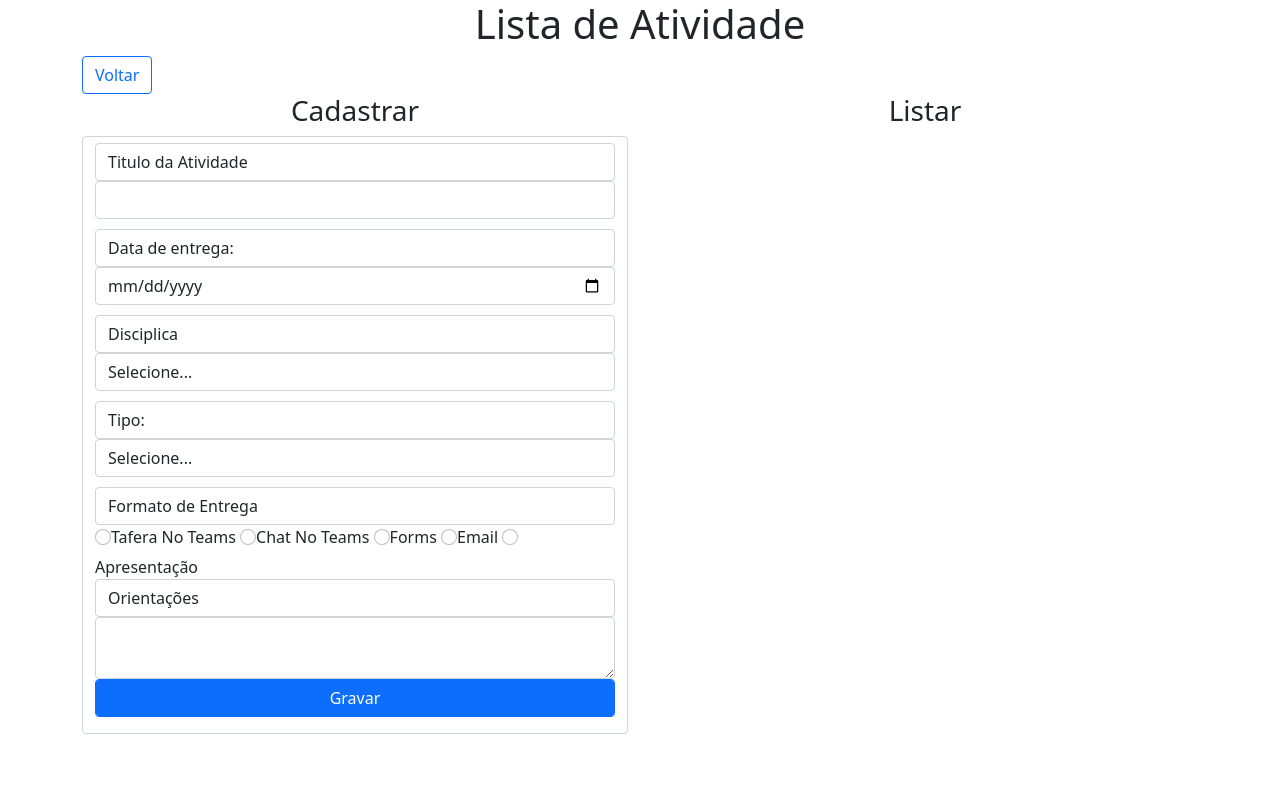
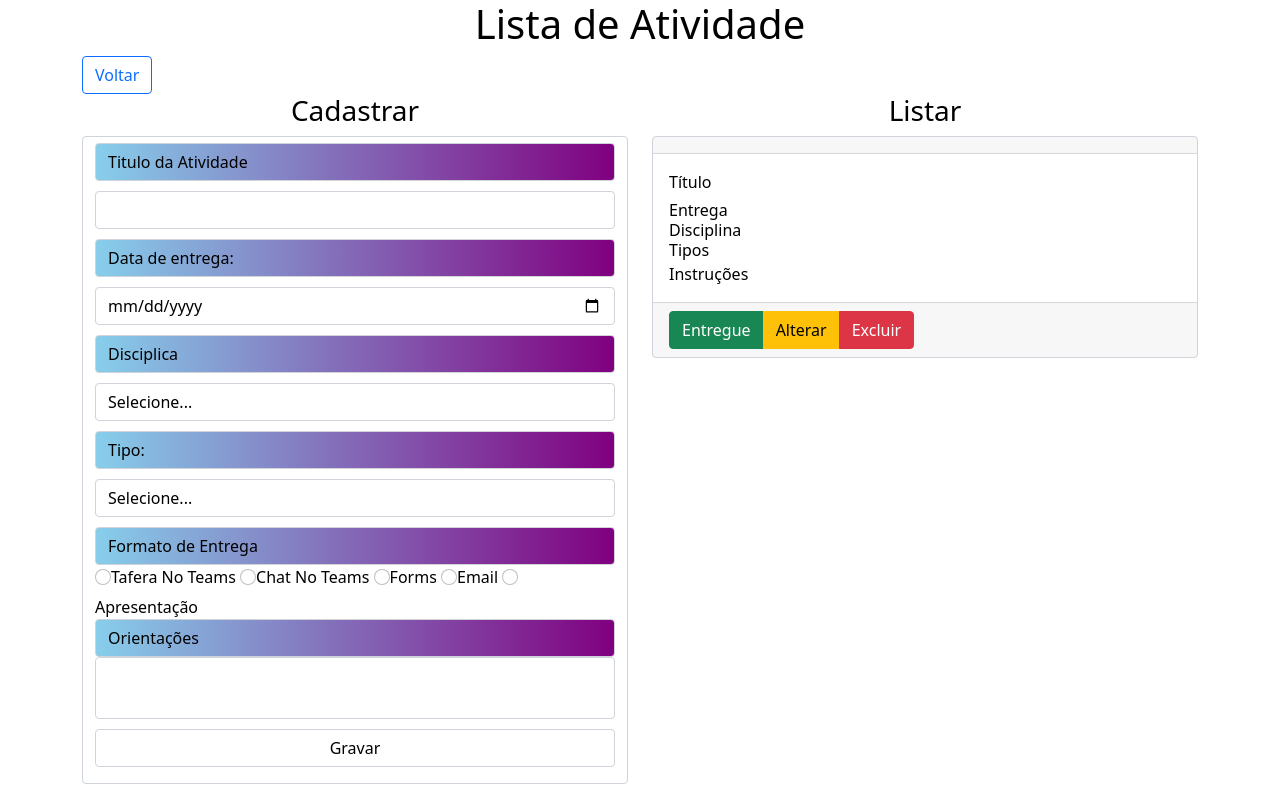
Before and after one commit to HenriqueSoubhia/alulu2tri, a Node server app: template views/atividades.ejs in a window 1280 px wide. Run offline with Node 20, Linux system fonts and the light colour scheme; the template is opened without the code that fills it, so the values that code supplies are empty; some libraries are stand-ins or nearby versions.

Commit message:
Add files via upload

```diff
--- a/assets/css/style.css
+++ b/assets/css/style.css
@@ -1,5 +1,5 @@
 input, select{
-    margin-bottom: 10px;
+    margin: 10px 0;
 }
 
 .explosao{
@@ -7,3 +7,32 @@ input, select{
     position: absolute;
     top: -80px;
 }
+
+textarea{
+    resize: none;
+}
+
+.bg-gradient-sopa{
+    background:linear-gradient(to left,purple,skyblue) ;
+}
+
+:root{
+    --primaryColor : white;
+    --secundaryColor : black;
+}
+
+.darkmode{
+    --primaryColor : black;
+    --secundaryColor : white;
+}
+
+body{
+    background-color: var(--primaryColor);
+    color: var(--secundaryColor);
+}
+
+.form-control, .card{
+    background-color: var(--primaryColor);
+    color: var(--secundaryColor);
+    border: 1px solid #ced4da;
+}
--- a/models/atividades.js
+++ b/models/atividades.js
@@ -3,10 +3,11 @@ const mongoose = require('mongoose')
 const modelo = mongoose.Schema({
     data: Date,
     tipo: String,
+    titulo: String,
     entrega: String,
     disciplina: String,
     instrucoes: String,
-    usuario : String,
+    usuario : String
 })
 
 const atividades = mongoose.model('atividades', modelo)
--- a/views/atividades.ejs
+++ b/views/atividades.ejs
@@ -13,7 +13,7 @@
 
 <body>
     <div class="container">
-        <h1 class="text-center">Lista de Atividade</h1>
+        <h1 class="text-center" id="h1">Lista de Atividade</h1>
         <h2 class="text-center"><%=nome%></h2>
         <a href="/login" class="btn btn-outline-primary">Voltar</a>
         <div class="row">
@@ -23,13 +23,13 @@
                     <input type="hidden" name="id" value="<%=id%>">
                     <input type="hidden" name="nome" value="<%=nome%>">
 
-                    <label for="nome" class="form-control">Titulo da Atividade</label>
+                    <label for="nome" class="form-control bg-gradient-sopa">Titulo da Atividade</label>
                     <input type="text" name="titulo" class="form-control">
 
-                    <label for="data" class="form-control">Data de entrega:</label>
+                    <label for="data" class="form-control bg-gradient-sopa">Data de entrega:</label>
                     <input type="date" name="data" class="form-control">
 
-                    <label for="disciplina" class="form-control">Disciplica</label>
+                    <label for="disciplina" class="form-control bg-gradient-sopa">Disciplica</label>
                     <select name="disciplina" class="form-control">
                         <option value="0">Selecione...</option>
                         <option value="bio">Biologia</option>
@@ -38,7 +38,7 @@
                         <option value="inw">Internet Web</option>
                     </select>
 
-                    <label for="tipo" class="form-control">Tipo:</label>
+                    <label for="tipo" class="form-control bg-gradient-sopa">Tipo:</label>
                     <select name="tipo" class="form-control">
                         <option value="0">Selecione...</option>
                         <option value="ac">AC</option>
@@ -47,7 +47,7 @@
                         <option value="exame">exame</option>
                     </select>
 
-                    <label for="" class="form-control">Formato de Entrega</label>
+                    <label for="" class="form-control bg-gradient-sopa">Formato de Entrega</label>
                     <div>
                         <input type="radio" name="entrega" value="Teams" class="form-check-input" value="">Tafera No
                         Teams
@@ -57,16 +57,43 @@
                         <input type="radio" name="entrega" value="Apresentacao" class="form-check-input">Apresentação
                     </div>
 
-                    <label class="form-control">Orientações</label>
+                    <label class="form-control bg-gradient-sopa">Orientações</label>
                     <textarea name="orientacoes" class="form-control"></textarea>
                     <input type="submit" value="Gravar" class="form-control btn btn-primary">
                 </form>
             </div>
             <div class="col-md">
                 <h3 class="text-center">Listar</h3>
+
+                <div class="card">
+                    <div class="card-header"><%=lista[0].data%></div>
+                    <div class="card-body">
+                        <div class="card-title">Título</div>
+                        <div class="card-subtitle">Entrega</div>
+                        <div class="card-subtitle">Disciplina</div>
+                        <div class="card-subtitle">Tipos</div>
+                        <div class="card-text">Instruções</div>
+                    </div>
+                    <div class="card-footer">
+                        <div class="input-group"">
+                            <a href="#" class="btn btn-success">Entregue</a>
+                            <a href="#" class="btn btn-warning">Alterar</a>
+                            <a href="#" class="btn btn-danger">Excluir</a>
+                        </div>
+                    </div>
+                </div>
             </div>
         </div>
     </div>
+    <script>
+        let h1 = document.querySelector("#h1")
+        let body = document.querySelector("body")
+
+        h1.addEventListener("click",()=>{
+            body.classList.toggle("darkmode")
+        })
+
+    </script>
 </body>
 
 </html>
```
Also changed, not shown: routes/atividades.js (+11 -2 lines).
